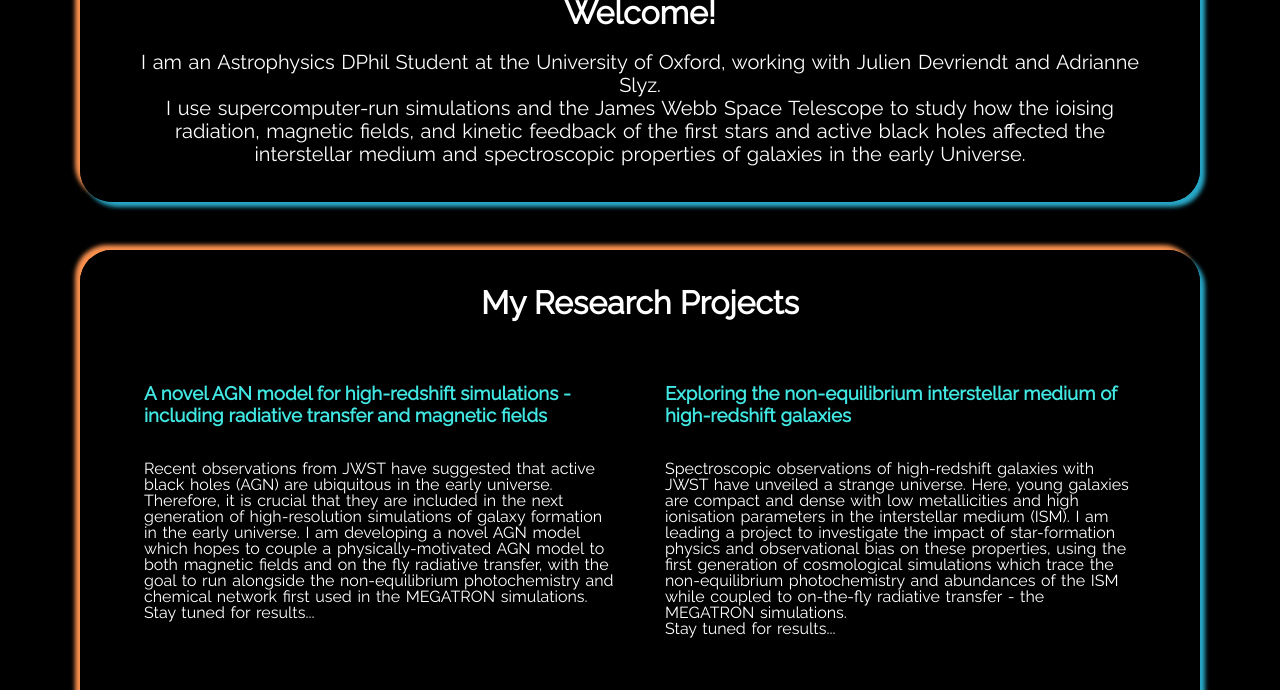
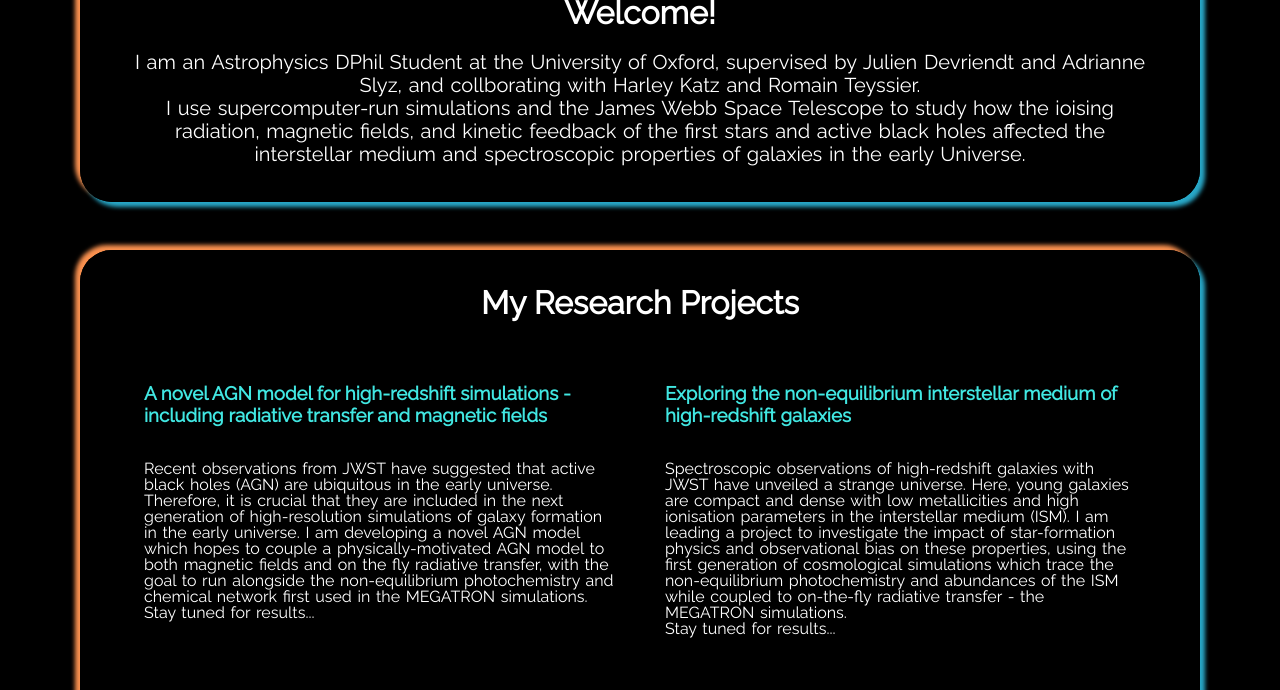
Before and after one commit to Chousti/Chousti.github.io, a Jekyll site: the page built from index.html, in a window 1280 px wide and 900 px high, scrolled down 1048 px, cut to the strip 210-900 px from the top of the window. Built offline with Jekyll 4.4.1, drawn with Linux system fonts in a browser that asks for light colours; some of the changed text lies outside the part shown.

Commit message:
small changes

```diff
--- a/_config.yml
+++ b/_config.yml
@@ -36,7 +36,7 @@ show_aboutme_card: true
 # about_me_title: The will be displayed as the title in the About Me section
 about_me_title: Welcome!
 # about_me_description: This will be displayed under the title.
-about_me_description: I am an Astrophysics DPhil Student at the University of Oxford, working with Julien Devriendt and Adrianne Slyz. <br> I use supercomputer-run simulations and the James Webb Space Telescope to study how the ioising radiation, magnetic fields, and kinetic feedback of the first stars and active black holes affected the interstellar medium and spectroscopic properties of galaxies in the early Universe.
+about_me_description: I am an Astrophysics DPhil Student at the University of Oxford, supervised by Julien Devriendt and Adrianne Slyz, and collborating with Harley Katz and Romain Teyssier. <br> I use supercomputer-run simulations and the James Webb Space Telescope to study how the ioising radiation, magnetic fields, and kinetic feedback of the first stars and active black holes affected the interstellar medium and spectroscopic properties of galaxies in the early Universe.
 
 # SKILLS SECTION
 # show_skills_card:
@@ -44,7 +44,7 @@ about_me_description: I am an Astrophysics DPhil Student at the University of Ox
 # > setting this to false, will omit the Skills section
 show_skills_card: true
 # about_me_title: The will be displayed as the title in the Skills section
-skills_title: Some of my favourite plots
+skills_title: Some of my Favourite Plots
 
 # TIMELINE SECTION
 # show_timeline_card:
```
